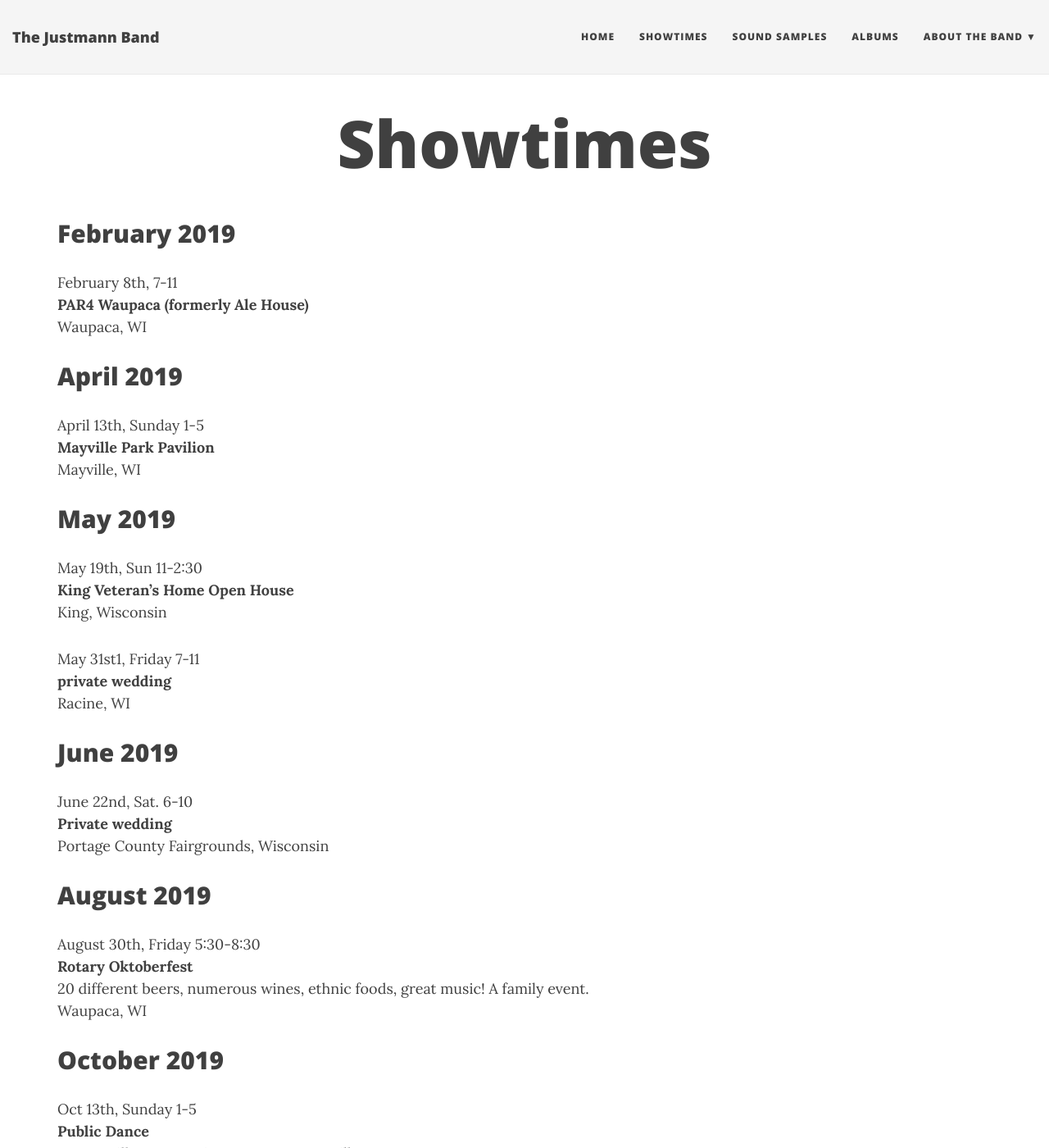
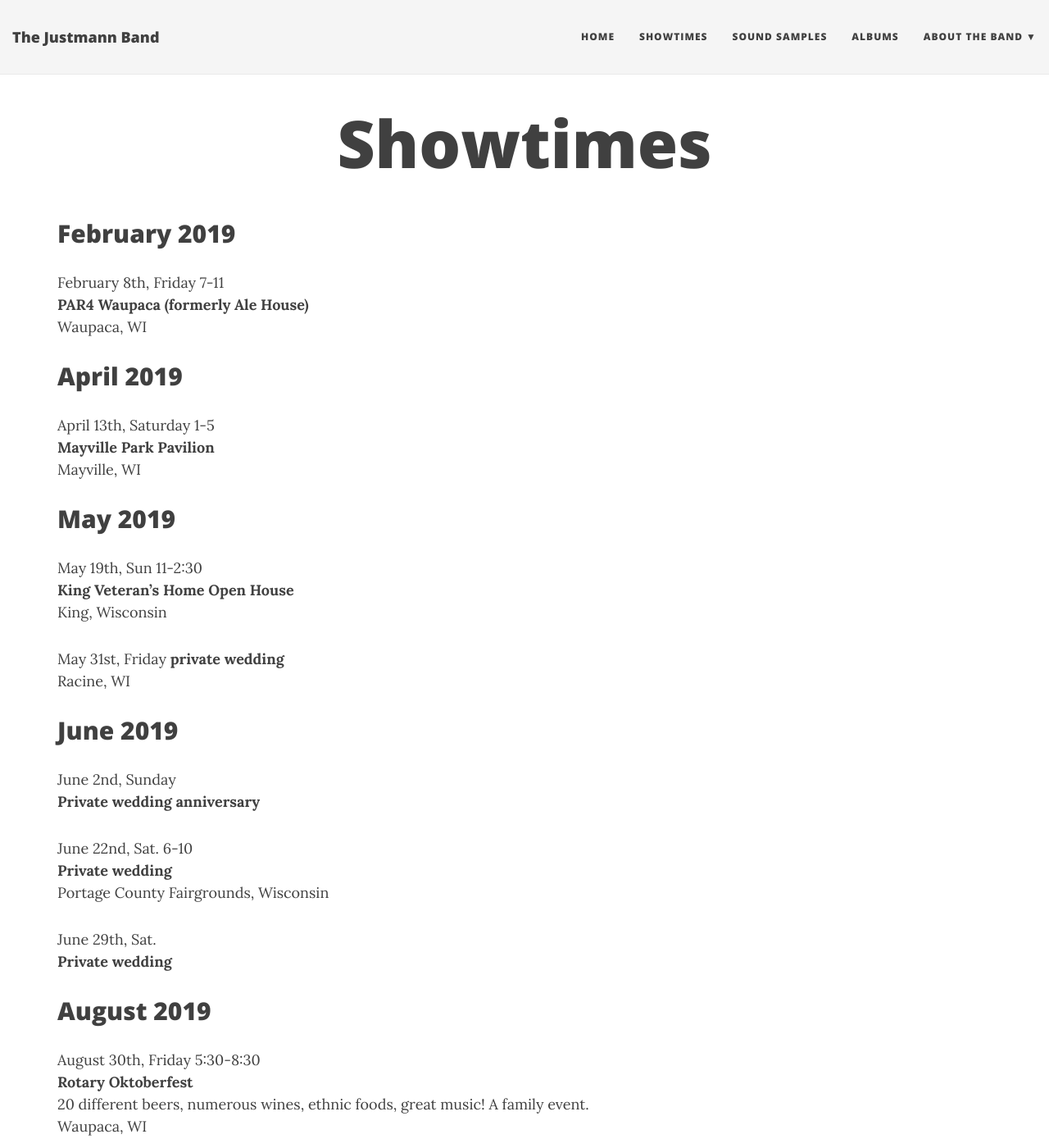
Before and after one commit to jcoenen/justmannband.com, a Jekyll site: the page built from showtimes.md, in a window 1280 px wide and 1400 px high. Shown: the whole window at 82% size. Built offline with Jekyll 4.4.1, drawn with Linux system fonts in a browser that asks for light colours; nearby versions of some CDN libraries.

Commit message:
Update showtimes.md

```diff
--- a/showtimes.md
+++ b/showtimes.md
@@ -5,12 +5,12 @@ subtitle:
 ---
 
 ## February 2019
-February 8th, 7-11
+February 8th, Friday 7-11
 **PAR4 Waupaca (formerly Ale House)**
 Waupaca, WI
 
 ## April 2019
-April 13th, Sunday 1-5
+April 13th, Saturday 1-5
 **Mayville Park Pavilion**
 Mayville, WI
 
@@ -19,14 +19,20 @@ May 19th, Sun 11-2:30
 **King Veteran's Home Open House**
 King, Wisconsin
 
-May 31st1, Friday 7-11
+May 31st, Friday
 **private wedding**
 Racine, WI
 
 ## June 2019
+June 2nd, Sunday
+**Private wedding anniversary**
+
 June 22nd, Sat.  6-10
 **Private wedding**
 Portage County Fairgrounds, Wisconsin
+
+June 29th, Sat.
+**Private wedding**
 
 ## August 2019
 August 30th, Friday 5:30-8:30
```
